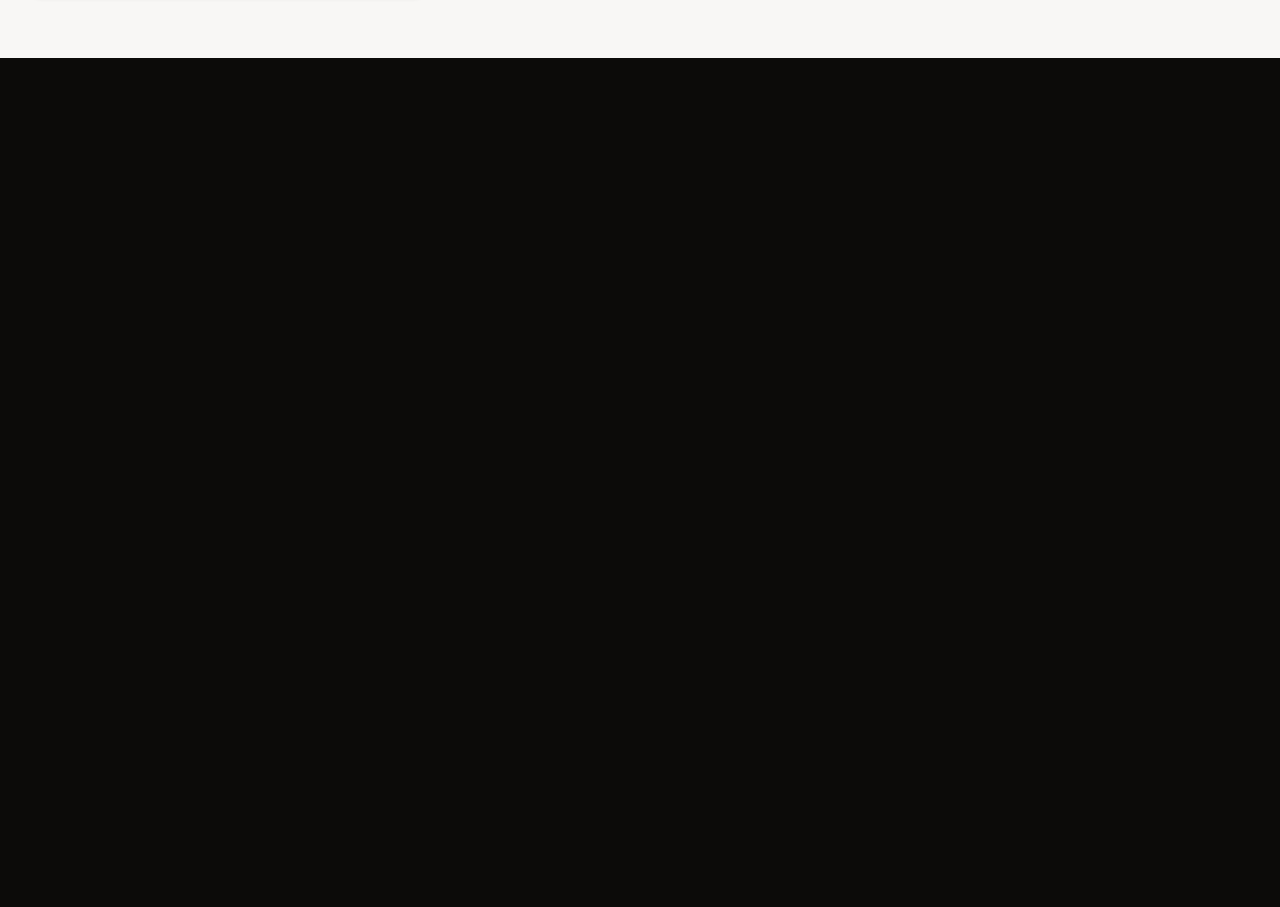
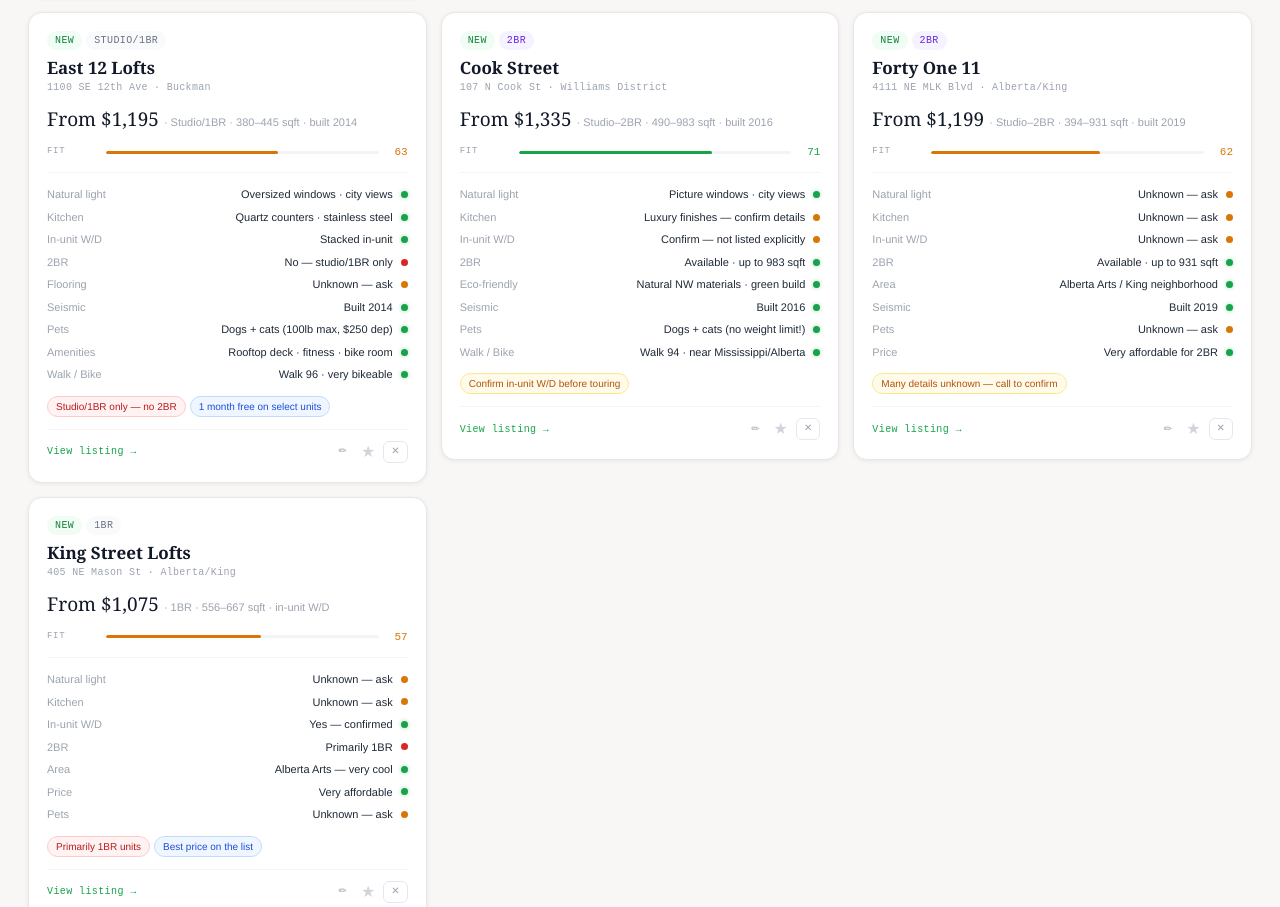
Before and after one commit to malvidah/marvinliyanage, a Next.js app: page /apartments in a window 1280 px wide. Shown: the part 1893-2800 px from the top of the page. Before the commit the page ends 1951 px from the top, so only its background shows below. Built offline with nearby package versions, Linux system fonts and the light colour scheme; no server answers; the database is empty; a web font is replaced by a local one.

Commit message:
feat: add East 12 Lofts, Cook Street, Forty One 11, King Street Lofts — eastside sweep

```diff
--- a/app/apartments/page.tsx
+++ b/app/apartments/page.tsx
@@ -74,6 +74,22 @@ const LISTINGS: Listing[] = [
     rows:[{l:'In-unit W/D',v:'Building shared only',d:'r'},{l:'Seismic',v:'1926 — ask about retrofit',d:'y'},{l:'Pets',v:'Dogs + cats, no pet rent',d:'g'}],
     flags:[{t:'No in-unit laundry',c:'fr'},{t:'1926 building',c:'fa'}],
     link:'https://www.bristolurban.com/listings/detail/bf220ceb-8085-4a54-8c85-47508f50ec10', note:'Charming courtyard. No in-unit laundry is a high-priority miss. Lower priority.' },
+  { id:'east12', name:'East 12 Lofts', addr:'1100 SE 12th Ave · Buckman', price:'From $1,195', pn:'Studio/1BR · 380–445 sqft · built 2014', type:'apartment', beds:'Studio/1BR', score:63, status:'ok', isNew:true,
+    rows:[{l:'Natural light',v:'Oversized windows · city views',d:'g'},{l:'Kitchen',v:'Quartz counters · stainless steel',d:'g'},{l:'In-unit W/D',v:'Stacked in-unit',d:'g'},{l:'2BR',v:'No — studio/1BR only',d:'r'},{l:'Flooring',v:'Unknown — ask',d:'y'},{l:'Seismic',v:'Built 2014',d:'g'},{l:'Pets',v:'Dogs + cats (100lb max, $250 dep)',d:'g'},{l:'Amenities',v:'Rooftop deck · fitness · bike room',d:'g'},{l:'Walk / Bike',v:'Walk 96 · very bikeable',d:'g'}],
+    flags:[{t:'Studio/1BR only — no 2BR',c:'fr'},{t:'1 month free on select units',c:'fb'}],
+    link:'https://www.liveeast12.com/', note:'Buckman location is excellent — steps from food carts, cafes, Hawthorne bridge. Units are small (380–445 sqft) but well finished. Strong choice if 2BR becomes less of a priority.' },
+  { id:'cookstreet', name:'Cook Street', addr:'107 N Cook St · Williams District', price:'From $1,335', pn:'Studio–2BR · 490–983 sqft · built 2016', type:'apartment', beds:'2BR', score:71, status:'ok', isNew:true,
+    rows:[{l:'Natural light',v:'Picture windows · city views',d:'g'},{l:'Kitchen',v:'Luxury finishes — confirm details',d:'y'},{l:'In-unit W/D',v:'Confirm — not listed explicitly',d:'y'},{l:'2BR',v:'Available · up to 983 sqft',d:'g'},{l:'Eco-friendly',v:'Natural NW materials · green build',d:'g'},{l:'Seismic',v:'Built 2016',d:'g'},{l:'Pets',v:'Dogs + cats (no weight limit!)',d:'g'},{l:'Walk / Bike',v:'Walk 94 · near Mississippi/Alberta',d:'g'}],
+    flags:[{t:'Confirm in-unit W/D before touring',c:'fa'}],
+    link:'https://cookstreetportland.com/', note:'Williams District — one block from Mississippi Ave, close to Alberta Arts. Picture windows, eco-build, no pet weight limit (rare). Strong 2BR option worth a tour.' },
+  { id:'fortyone11', name:'Forty One 11', addr:'4111 NE MLK Blvd · Alberta/King', price:'From $1,199', pn:'Studio–2BR · 394–931 sqft · built 2019', type:'apartment', beds:'2BR', score:62, status:'ok', isNew:true,
+    rows:[{l:'Natural light',v:'Unknown — ask',d:'y'},{l:'Kitchen',v:'Unknown — ask',d:'y'},{l:'In-unit W/D',v:'Unknown — ask',d:'y'},{l:'2BR',v:'Available · up to 931 sqft',d:'g'},{l:'Area',v:'Alberta Arts / King neighborhood',d:'g'},{l:'Seismic',v:'Built 2019',d:'g'},{l:'Pets',v:'Unknown — ask',d:'y'},{l:'Price',v:'Very affordable for 2BR',d:'g'}],
+    flags:[{t:'Many details unknown — call to confirm',c:'fa'}],
+    link:'https://www.fortyone11pdx.com/', note:'Alberta Arts / King neighborhood — one of the coolest areas on your list. Very competitive price for 2BR. Big unknowns on finishes and W/D. Worth a call.' },
+  { id:'kingstreet', name:'King Street Lofts', addr:'405 NE Mason St · Alberta/King', price:'From $1,075', pn:'1BR · 556–667 sqft · in-unit W/D', type:'apartment', beds:'1BR', score:57, status:'ok', isNew:true,
+    rows:[{l:'Natural light',v:'Unknown — ask',d:'y'},{l:'Kitchen',v:'Unknown — ask',d:'y'},{l:'In-unit W/D',v:'Yes — confirmed',d:'g'},{l:'2BR',v:'Primarily 1BR',d:'r'},{l:'Area',v:'Alberta Arts — very cool',d:'g'},{l:'Price',v:'Very affordable',d:'g'},{l:'Pets',v:'Unknown — ask',d:'y'}],
+    flags:[{t:'Primarily 1BR units',c:'fr'},{t:'Best price on the list',c:'fb'}],
+    link:'https://www.apartments.com/king-street-lofts-portland-or/nj2bkkq/', note:'Alberta Arts area, excellent price. Mainly 1BR but worth confirming if any 2BR exist. Great fallback if budget tightens.' },
 ]
 
 const LMAP = Object.fromEntries(LISTINGS.map(l => [l.id, l]))
```
